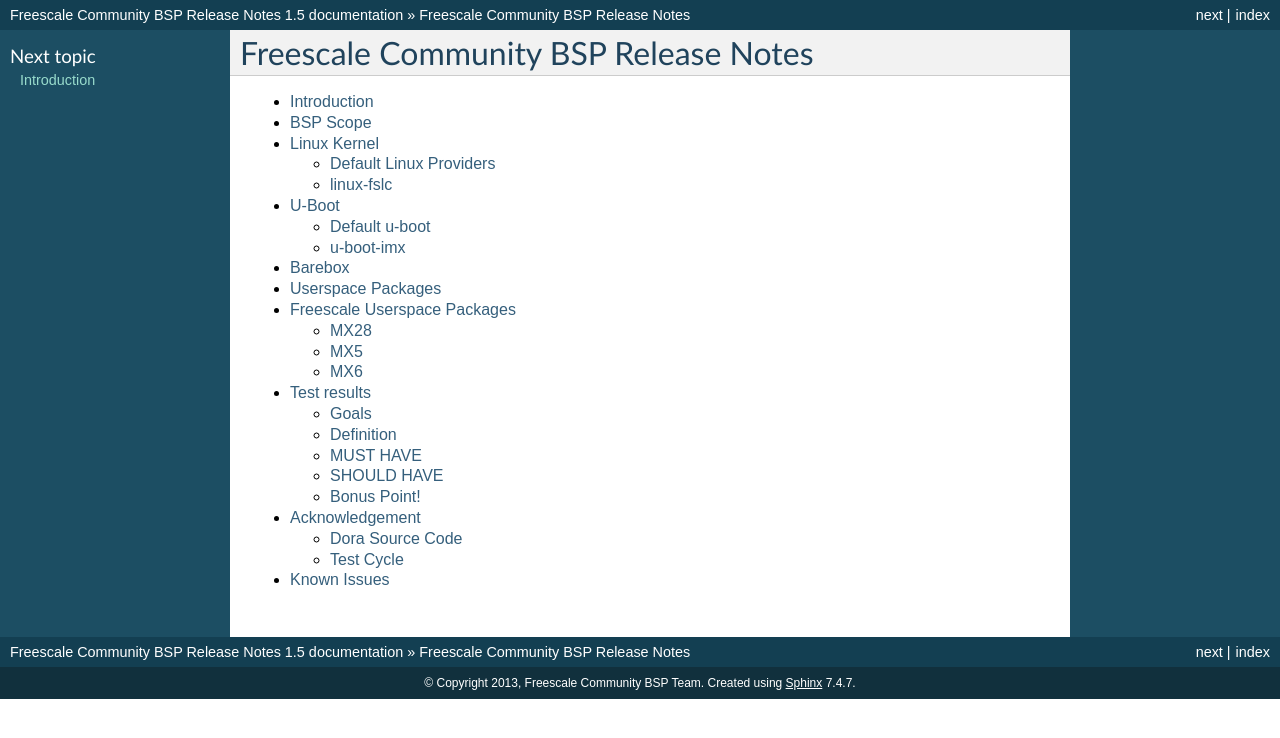
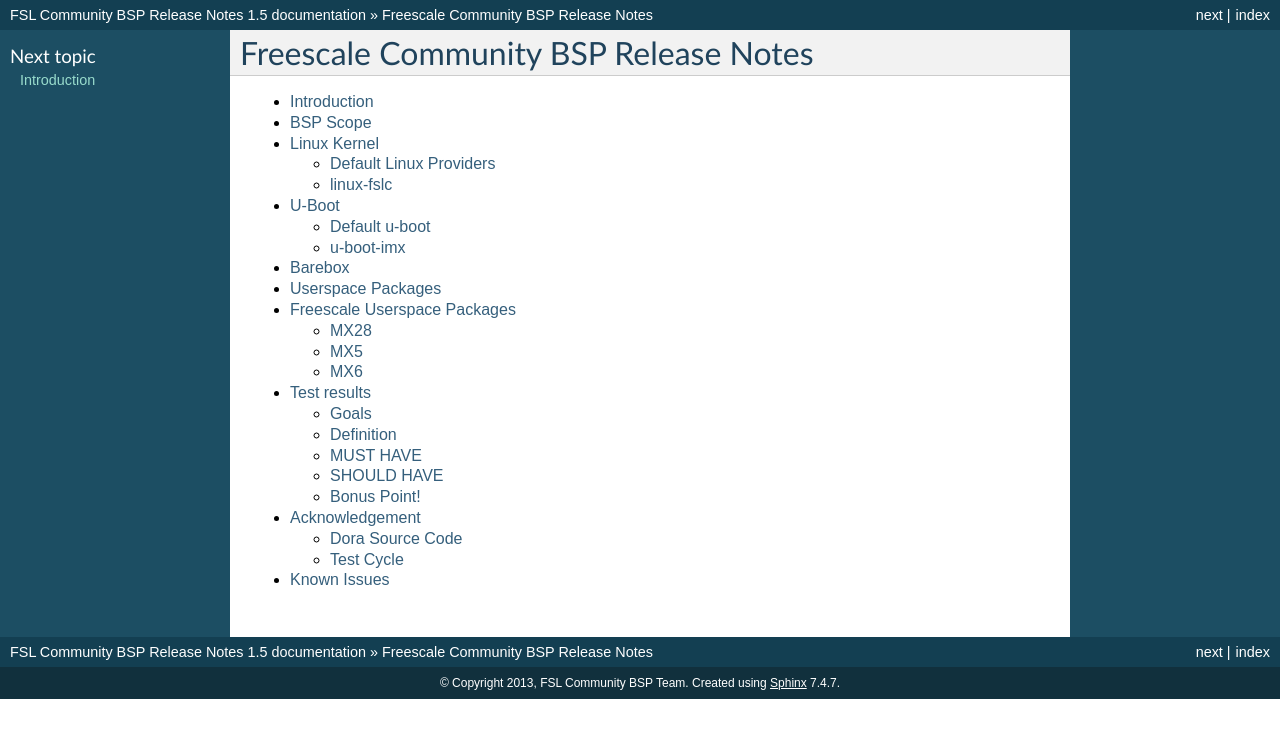
Before and after one commit to Freescale/Documentation, a Sphinx documentation site: the page built from release-notes/source/index.rst, in a window 1280 px wide. Shown: the top 738 px of the page. Built offline with Sphinx 7.4.7, drawn with Linux system fonts in a browser that asks for light colours.

Commit message:
conf.py: s/Freescale/FSL/
Signed-off-by: Otavio Salvador <otavio@ossystems.com.br>

```diff
--- a/release-notes/source/conf.py
+++ b/release-notes/source/conf.py
@@ -1,6 +1,6 @@
 # -*- coding: utf-8 -*-
 #
-# Freescale Community BSP Release Notes documentation build configuration file, created by
+# FSL Community BSP Release Notes documentation build configuration file, created by
 # sphinx-quickstart on Mon Apr 15 11:52:33 2013.
 #
 # This file is execfile()d with the current directory set to its containing dir.
@@ -40,8 +40,8 @@
 master_doc = 'index'
 
 # General information about the project.
-project = u'Freescale Community BSP Release Notes'
-copyright = u'2013, Freescale Community BSP Team'
+project = u'FSL Community BSP Release Notes'
+copyright = u'2013, FSL Community BSP Team'
 
 # The version info for the project you're documenting, acts as replacement for
 # |version| and |release|, also used in various other places throughout the
@@ -168,7 +168,7 @@
 #html_file_suffix = None
 
 # Output file base name for HTML help builder.
-htmlhelp_basename = 'FreescaleCommunityBSPReleaseNotesdoc'
+htmlhelp_basename = 'FSLCommunityBSPReleaseNotesdoc'
 
 
 # -- Options for LaTeX output --------------------------------------------------
@@ -187,8 +187,8 @@
 # Grouping the document tree into LaTeX files. List of tuples
 # (source start file, target name, title, author, documentclass [howto/manual]).
 latex_documents = [
-  ('index', 'FreescaleCommunityBSPReleaseNotes.tex', u'Freescale Community BSP Release Notes Documentation',
-   u'Freescale Community BSP Team', 'manual'),
+  ('index', 'FSLCommunityBSPReleaseNotes.tex', u'FSL Community BSP Release Notes Documentation',
+   u'FSL Community BSP Team', 'manual'),
 ]
 
 # The name of an image file (relative to this directory) to place at the top of
@@ -217,8 +217,8 @@
 # One entry per manual page. List of tuples
 # (source start file, name, description, authors, manual section).
 man_pages = [
-    ('index', 'freescalecommunitybspreleasenotes', u'Freescale Community BSP Release Notes Documentation',
-     [u'Freescale Community BSP Team'], 1)
+    ('index', 'freescalecommunitybspreleasenotes', u'FSL Community BSP Release Notes Documentation',
+     [u'FSL Community BSP Team'], 1)
 ]
 
 # If true, show URL addresses after external links.
@@ -231,8 +231,8 @@
 # (source start file, target name, title, author,
 #  dir menu entry, description, category)
 texinfo_documents = [
-  ('index', 'FreescaleCommunityBSPReleaseNotes', u'Freescale Community BSP Release Notes Documentation',
-   u'Freescale Community BSP Team', 'FreescaleCommunityBSPReleaseNotes', 'One line description of project.',
+  ('index', 'FSLCommunityBSPReleaseNotes', u'FSL Community BSP Release Notes Documentation',
+   u'FSL Community BSP Team', 'FSLCommunityBSPReleaseNotes', 'One line description of project.',
    'Miscellaneous'),
 ]
 
@@ -249,10 +249,10 @@
 # -- Options for Epub output ---------------------------------------------------
 
 # Bibliographic Dublin Core info.
-epub_title = u'Freescale Community BSP Release Notes'
-epub_author = u'Freescale Community BSP Team'
-epub_publisher = u'Freescale Community BSP Team'
-epub_copyright = u'2013, Freescale Community BSP Team'
+epub_title = u'FSL Community BSP Release Notes'
+epub_author = u'FSL Community BSP Team'
+epub_publisher = u'FSL Community BSP Team'
+epub_copyright = u'2013, FSL Community BSP Team'
 
 # The language of the text. It defaults to the language option
 # or en if the language is not set.
```
